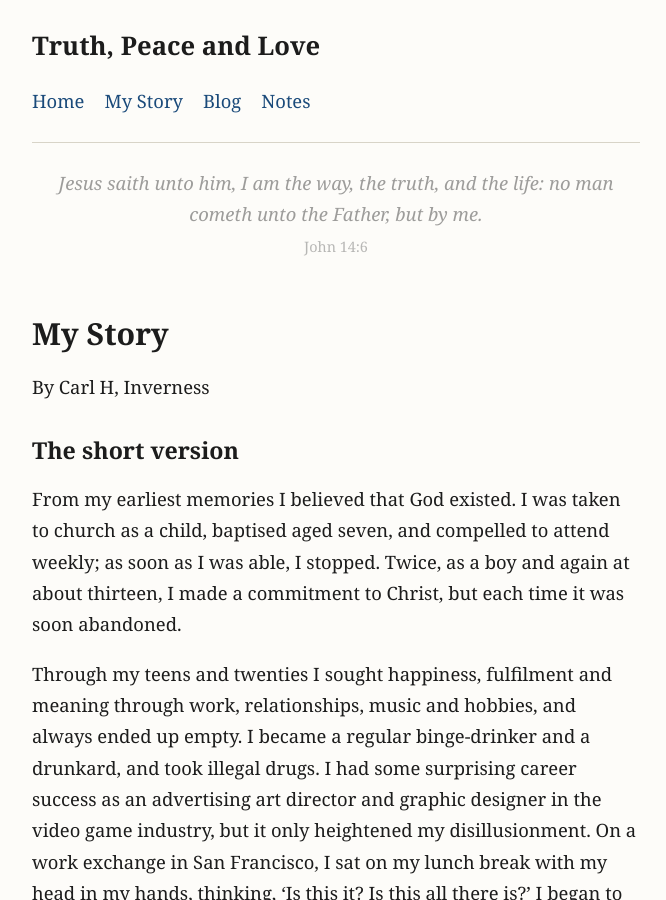
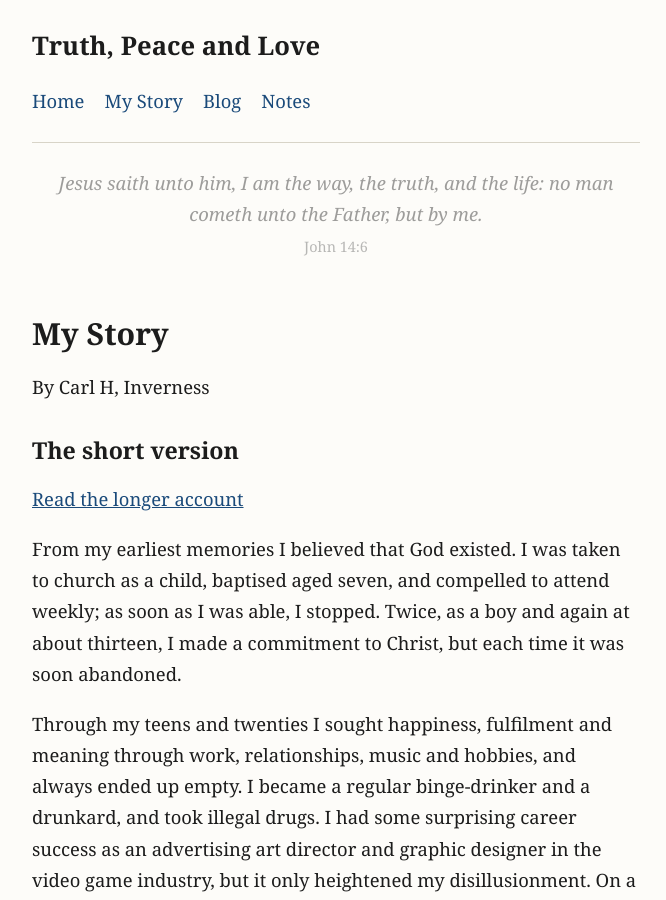
Before and after one commit to ForestWalkUK/truthpeaceandlove, a Jekyll site: the page built from my-story.md, in a window 1280 px wide and 900 px high. Shown: the whole window, without its empty margins (304-970 px from the left). Built offline with Jekyll 4.4.1, drawn with Linux system fonts in a browser that asks for light colours; some of the changed text lies outside the part shown.

Commit message:
Update my-story.md
Moved the longer version link to the top

```diff
--- a/my-story.md
+++ b/my-story.md
@@ -9,6 +9,8 @@ permalink: /my-story/
 By Carl H, Inverness
 
 ## The short version
+
+[Read the longer account](#the-longer-account)
 
 From my earliest memories I believed that God existed. I was taken to church as a child, baptised aged seven, and compelled to attend weekly; as soon as I was able, I stopped. Twice, as a boy and again at about thirteen, I made a commitment to Christ, but each time it was soon abandoned.
 
```
Also changed, not shown: other parts of my-story.md (+0 -2 lines).
